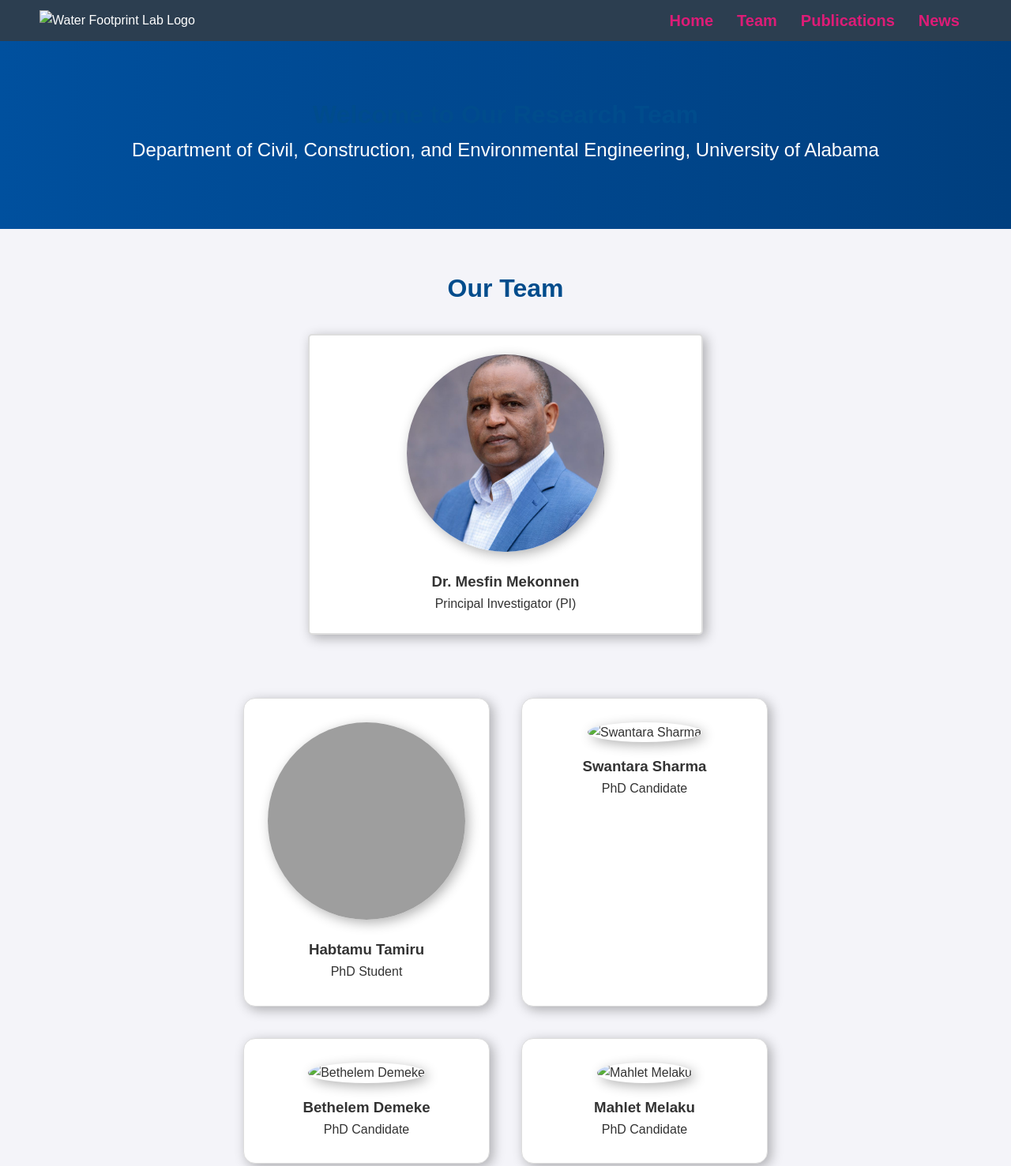
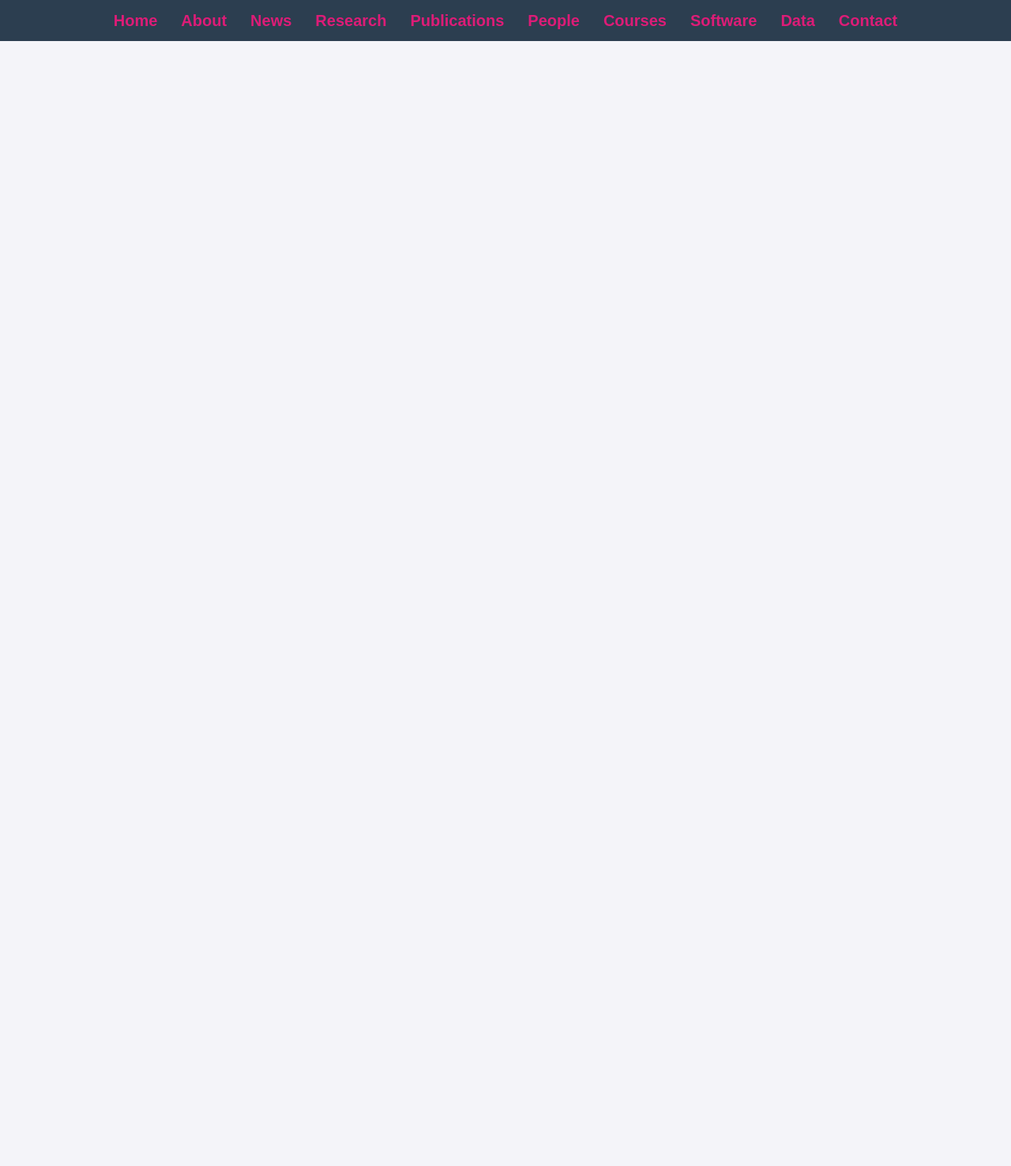
Before and after one commit to water-footprint-lab/Water_Foot_print_lab, a plain HTML site: page index.html in a window 1280 px wide. Shown: the top 1477 px of the page at 79% size. After the commit the page ends 800 px from the top, so only its background shows below. Drawn offline with Linux system fonts and the light colour scheme; grey boxes are pictures that could not be loaded.

Commit message:
Updated navigation menu

```diff
--- a/index.html
+++ b/index.html
@@ -21,7 +21,7 @@
         }
         nav {
             display: flex;
-            justify-content: space-between;
+            justify-content: center;
             align-items: center;
             padding: 10px 50px;
         }
@@ -38,141 +38,24 @@
             font-size: 20px;
             font-weight: bold;
         }
-        .hero {
-            text-align: center;
-            padding: 80px;
-            background: linear-gradient(to right, #00509e, #003f7f);
-            color: white;
-            font-size: 24px;
-        }
-        .team-section {
-            padding: 50px;
-            text-align: center;
-        }
-        .team-member img {
-            width: 250px;
-            height: 250px;
-            border-radius: 50%;
-            box-shadow: 4px 4px 15px rgba(0,0,0,0.3);
-        }
-        .team-grid {
-            display: flex;
-            flex-direction: column;
-            align-items: center;
-            gap: 30px;
-        }
-        .team-member.pi {
-            margin-bottom: 50px;
-        }
-        .team-grid .team-members-container {
-            display: grid;
-            grid-template-columns: repeat(2, 1fr);
-            gap: 40px;
-            justify-content: center;
-        }
-        .team-member {
-            background: #fff;
-            padding: 30px;
-            border-radius: 15px;
-            box-shadow: 4px 4px 15px rgba(0,0,0,0.3);
-            text-align: center;
-        }
-        h1, h2 {
-            color: #004c8c;
-            font-size: 32px;
-        }
-        footer {
-            background-color: #004c8c;
-            color: #ffeda0;
-            text-align: center;
-            padding: 25px;
-            margin-top: 40px;
-            font-size: 18px;
-        }
     </style>
 </head>
 <body>
     <header>
         <nav>
-            <div class="logo">
-                <img src="images/Water-Footrpint.jpg" alt="Water Footprint Lab Logo" class="logo-img" style="width: 180px; height: auto;">
-            </div>
             <ul class="nav-links">
                 <li><a href="#home">Home</a></li>
-                <li><a href="#team">Team</a></li>
+                <li><a href="#about">About</a></li>
+                <li><a href="#news">News</a></li>
+                <li><a href="#research">Research</a></li>
                 <li><a href="#publications">Publications</a></li>
-                <li><a href="#news">News</a></li>
+                <li><a href="#people">People</a></li>
+                <li><a href="#courses">Courses</a></li>
+                <li><a href="#software">Software</a></li>
+                <li><a href="#data">Data</a></li>
+                <li><a href="#contact">Contact</a></li>
             </ul>
         </nav>
     </header>
-
-    <main>
-        <section id="home" class="hero">
-            <h1>Welcome to Our Research Team</h1>
-            <p>Department of Civil, Construction, and Environmental Engineering, University of Alabama</p>
-        </section>
-
-        <section id="team" class="team-section">
-            <h2>Our Team</h2>
-            <div class="team-grid">
-                <div class="team-member pi">
-                    <img src="images/mesfin_mekonnen.jpg" alt="Dr. Mesfin Mekonnen">
-                    <h3>Dr. Mesfin Mekonnen</h3>
-                    <p>Principal Investigator (PI)</p>
-                </div>
-                <div class="team-members-container">
-                    <div class="team-member">
-                        <img src="images/habtamu_tamiru.jpg" alt="Habtamu Tamiru">
-                        <h3>Habtamu Tamiru</h3>
-                        <p>PhD Student</p>
-                    </div>
-                    <div class="team-member">
-                        <img src="images/swantara.jpg" alt="Swantara Sharma">
-                        <h3>Swantara Sharma</h3>
-                        <p>PhD Candidate</p>
-                    </div>
-                    <div class="team-member">
-                        <img src="images/bethelem.jpg" alt="Bethelem Demeke">
-                        <h3>Bethelem Demeke</h3>
-                        <p>PhD Candidate</p>
-                    </div>
-                    <div class="team-member">
-                        <img src="images/mahletemelaku.jpg" alt="Mahlet Melaku">
-                        <h3>Mahlet Melaku</h3>
-                        <p>PhD Candidate</p>
-                    </div>
-                </div>
-            </div>
-        </section>
-
-        <section id="publications" class="publications-section">
-            <h2>Publications</h2>
-            <ul class="publications-list">
-                <li>
-                    <h3>Paper Title 1</h3>
-                    <p>Authors: Author1, Author2, Author3</p>
-                    <p>Journal/Conference Name, 2025</p>
-                    <a href="#">[PDF]</a>
-                </li>
-            </ul>
-        </section>
-
-        <section id="research" class="research-section">
-            <h2>Research Findings</h2>
-            <img src="images/catchment_splitting.jpg" alt="Catchment Splitting" class="large-research-image" style="width: 100%; max-width: 900px; display: block; margin: 0 auto;">
-        </section>
-
-        <section id="news" class="news-section">
-            <h2>Latest News</h2>
-            <div class="news-item">
-                <h3>2023-10-15</h3>
-                <p>Our team published a new paper in Nature!</p>
-            </div>
-        </section>
-    </main>
-
-    <footer>
-        <p>&copy; 2025 Water Footprint Lab. All rights reserved.<br>By: Habtamu Tamiru, PhD Student.</p>
-    </footer>
 </body>
 </html>
```
